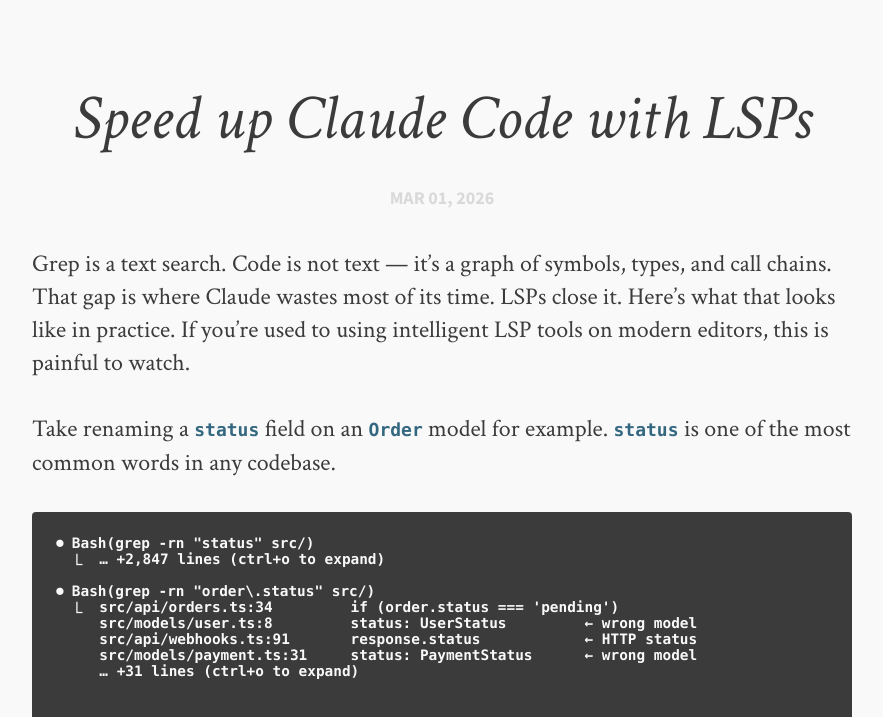
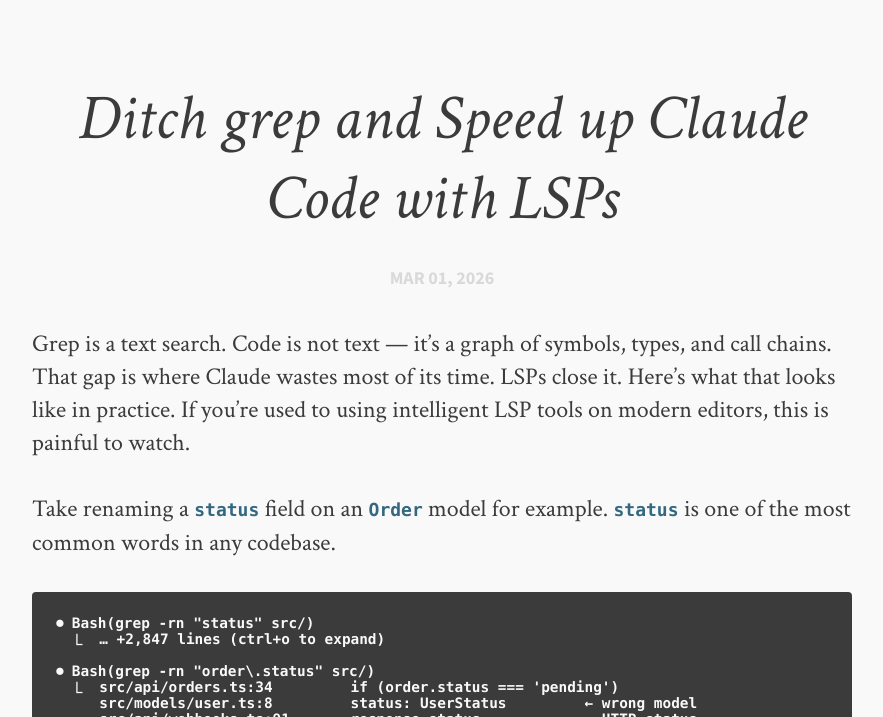
Before and after one commit to upman/upman.github.com, a Jekyll site: the page built from _posts/2026-03-01-Speed-up-Claude-Code-with-LSPs.md, in a window 1280 px wide and 900 px high, scrolled down 371 px, cut to the strip 183-900 px from the top of the window. Shown: the whole strip, without its empty margins (198-1081 px from the left). Built offline with Jekyll 4.4.1, drawn with Linux system fonts in a browser that asks for light colours; comment, search, counter and statistics services are not loaded; some of the changed text lies outside the part shown.

Commit message:
Edit title

```diff
--- a/_posts/2026-03-01-Speed-up-Claude-Code-with-LSPs.md
+++ b/_posts/2026-03-01-Speed-up-Claude-Code-with-LSPs.md
@@ -1,6 +1,6 @@
 ---
 layout: post
-title: Speed up Claude Code with LSPs
+title: Ditch grep and Speed up Claude Code with LSPs
 comments: true
 image:
   feature: claude-code.png
```
Also changed, not shown: 3 other files.
